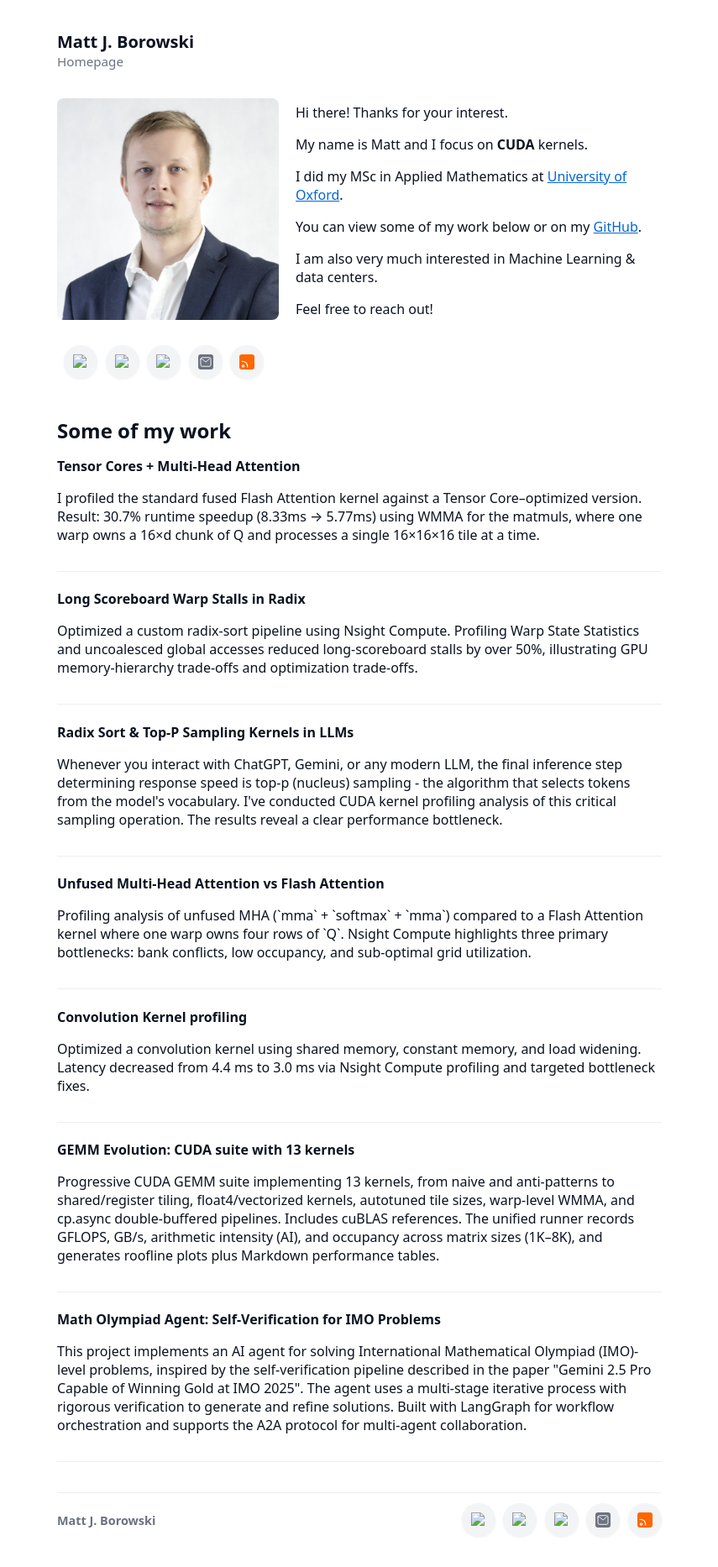
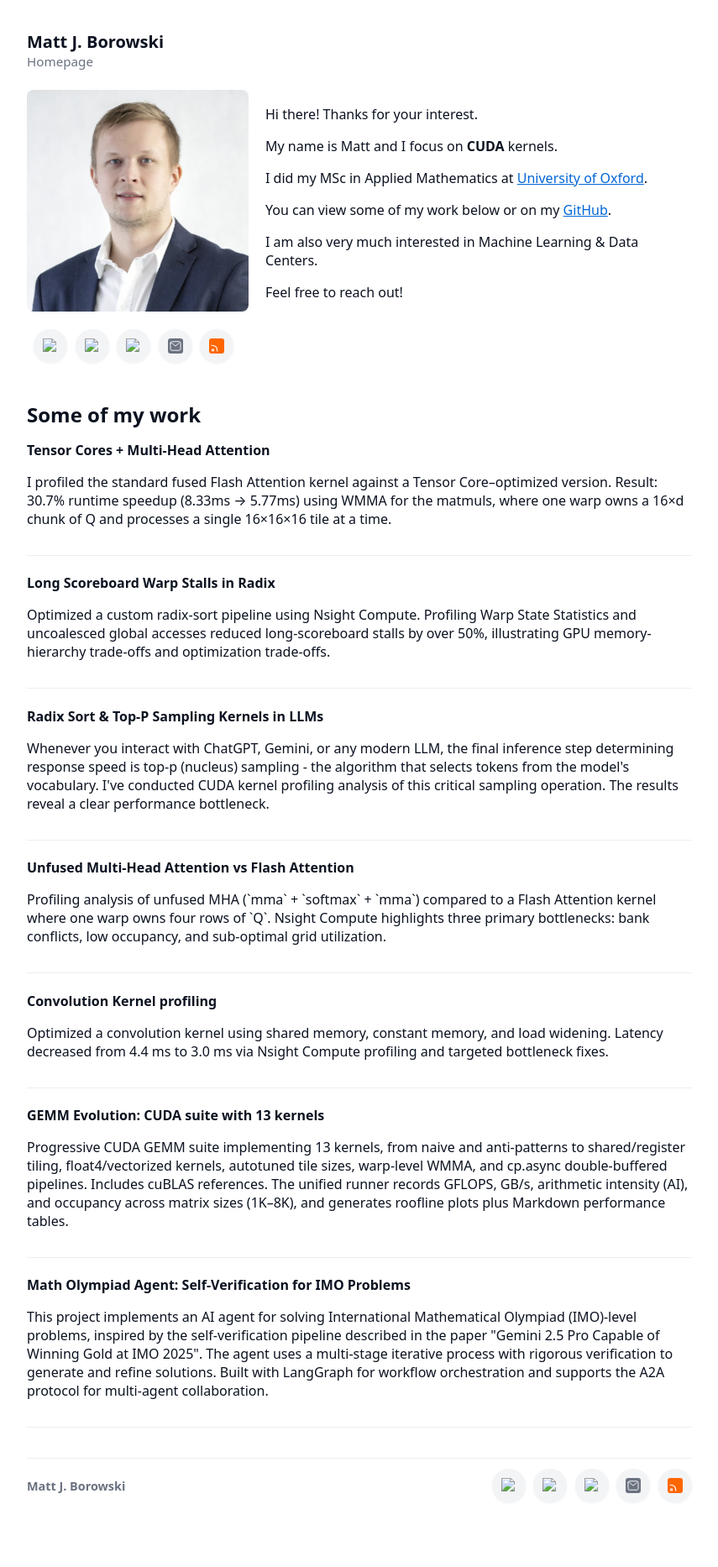
Before and after one commit to MattJBorowski1991/mattjborowski1991.github.io, a Jekyll site: the page built from index.md, in a window 1280 px wide. Shown: the whole page at 84% size, without its empty margins (212-1067 px from the left). Built offline with Jekyll 4.4.1, drawn with Linux system fonts in a browser that asks for light colours; after the commit the page ends 1825 px from its top, so only the background shows below that.

Commit message:
Fix images

```diff
--- a/_layouts/default.html
+++ b/_layouts/default.html
@@ -9,7 +9,7 @@
     <link rel="shortcut icon" href="{{ '/assets/gpu.png' | relative_url }}" />
     <link rel="apple-touch-icon" sizes="180x180" href="{{ '/assets/gpu.png' | relative_url }}" />
     <style>
-      body{font-family:system-ui,-apple-system,Segoe UI,Roboto,'Helvetica Neue',Arial;max-width:720px;margin:36px auto;padding:0 18px;color:#0b1220}
+      body{font-family:system-ui,-apple-system,Segoe UI,Roboto,'Helvetica Neue',Arial;max-width:792px;margin:36px auto;padding:0 18px;color:#0b1220}
       a{color:#0366d6}
       /* Post title styles: less flashy and slightly smaller */
       article h3 a{color:#0b1220;font-size:1rem;font-weight:600;text-decoration:none}
--- a/index.md
+++ b/index.md
@@ -17,7 +17,7 @@ layout: default
 
 <p>You can view some of my work below or on my <a href="https://github.com/MattJBorowski1991">GitHub</a>.</p>
 
-<p>I am also very much interested in Machine Learning & data centers.</p>
+<p>I am also very much interested in Machine Learning & Data Centers.</p>
 
 <p>Feel free to reach out!</p>
 
```
